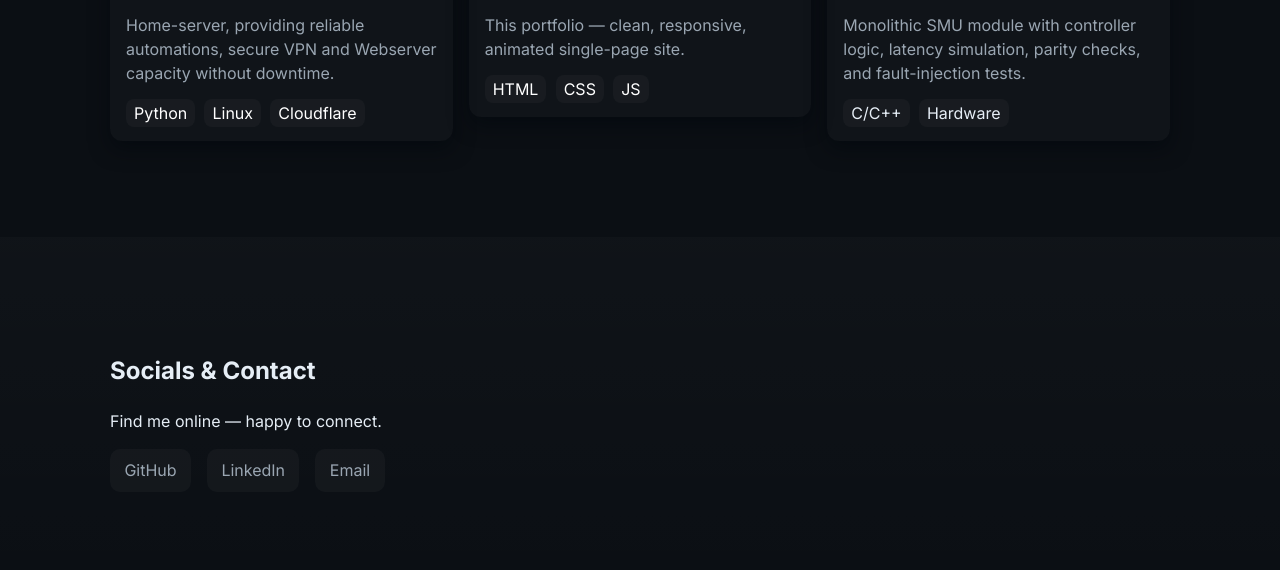
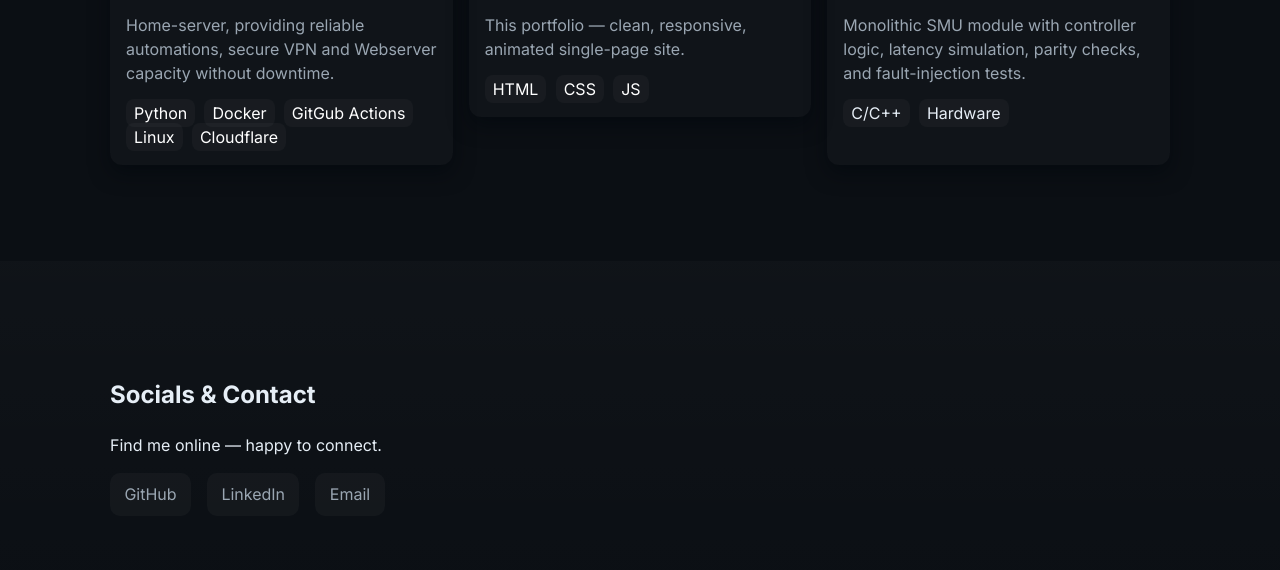
Before and after one commit to omniserv-me/omniserv, a plain HTML site: page professional/index.html in a window 1280 px wide. Shown: the part 1850-2420 px from the top of the page. Drawn offline with Linux system fonts and the light colour scheme.

Commit message:
[professional]: upd project info

```diff
--- a/professional/index.html
+++ b/professional/index.html
@@ -101,7 +101,7 @@
 
         <div class="projects-grid">
 
-          <a href="https://github.com/leoyesaulov/smartlife" class="mute" target="_blank">
+          <a href="https://github.com/omniserv-me/omniserv" class="mute" target="_blank">
           <article class="project-card reveal">
             <div class="pc-top">
               <h3>Omniserv</h3>
@@ -110,8 +110,11 @@
             <p class="pc-desc">Home-server, providing reliable automations, secure VPN and Webserver capacity without downtime.</p>
             <div class="pc-meta">
               <span class="tag">Python</span>
+              <span class="tag">Docker</span>
+              <span class="tag">GitGub Actions</span>
               <span class="tag">Linux</span>
               <span class="tag">Cloudflare</span>
+
             </div>
           </article>
           </a>
```
